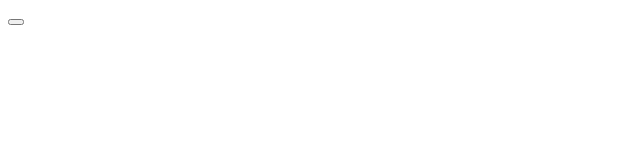
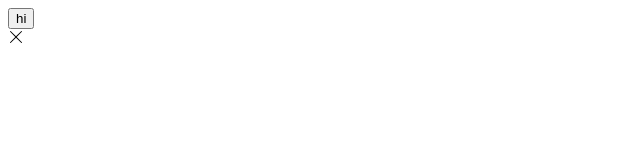
Before and after one commit to emilyreyes-debug/Landing-Page, a plain HTML site: page index.html in a window 1280 px wide. Shown: the full height of the page, 0-640 px from the left. Drawn offline with Linux system fonts and the light colour scheme.

Commit message:
hi 🙋‍♀️

```diff
--- a/index.html
+++ b/index.html
@@ -6,10 +6,25 @@
     <title>Document</title>
 </head>
 <body>
-     <!-- Modal button -->
-    <button class="buyB>Open Modal"></button>
+
+
+
+    <section id="gabrielle">
+    <!-- Modal button -->
+    <button class="buyB>Open Modal">hi</button>
 
     <!-- Modal content -->
+    <div class="Modal">
+    <div class="ModalBox">
+        <span class="close"><svg xmlns="http://www.w3.org/2000/svg" width="16" height="16" fill="currentColor" class="bi bi-x-lg" viewBox="0 0 16 16">
+  <path d="M2.146 2.854a.5.5 0 1 1 .708-.708L8 7.293l5.146-5.147a.5.5 0 0 1 .708.708L8.707 8l5.147 5.146a.5.5 0 0 1-.708.708L8 8.707l-5.146 5.147a.5.5 0 0 1-.708-.708L7.293 8z"/></svg></span>
+    </div>
 
 
+    <script>
+
+    </script>
+    </div>
+</section>
+
 </html>
```
